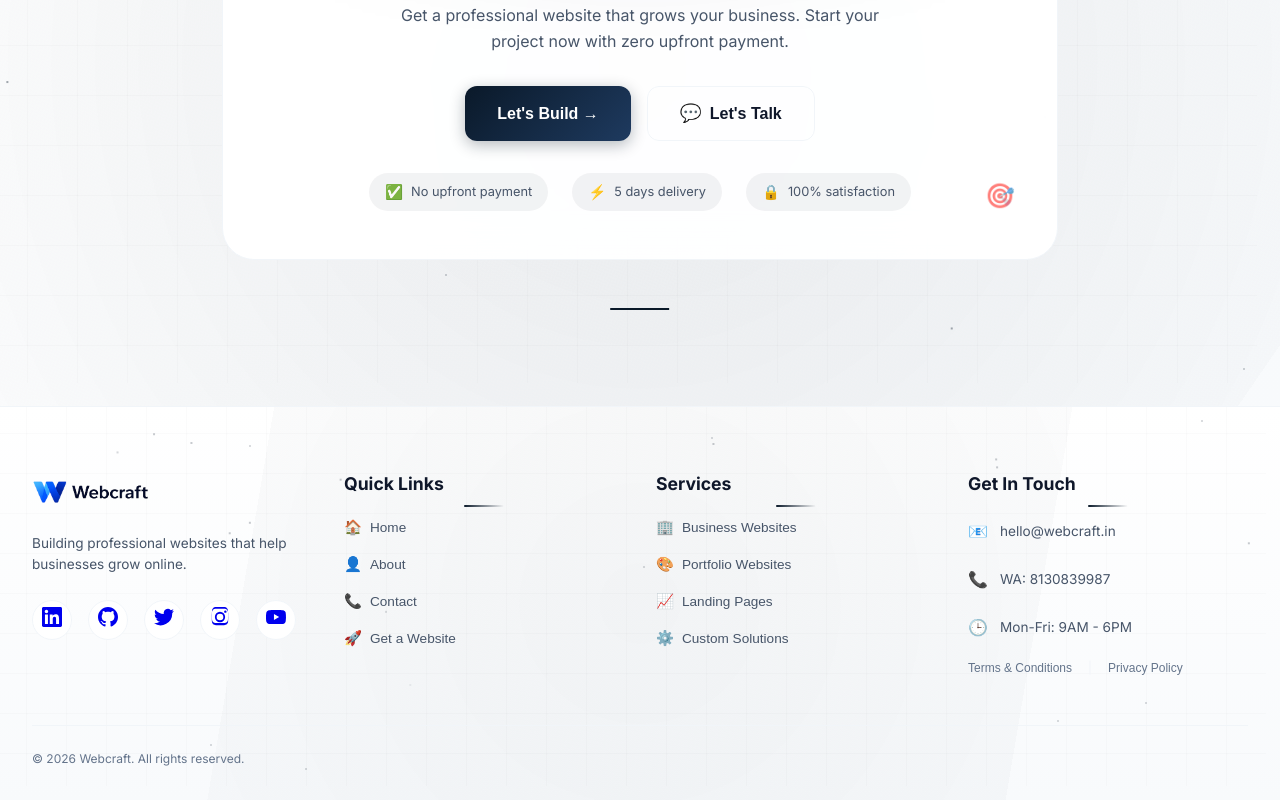
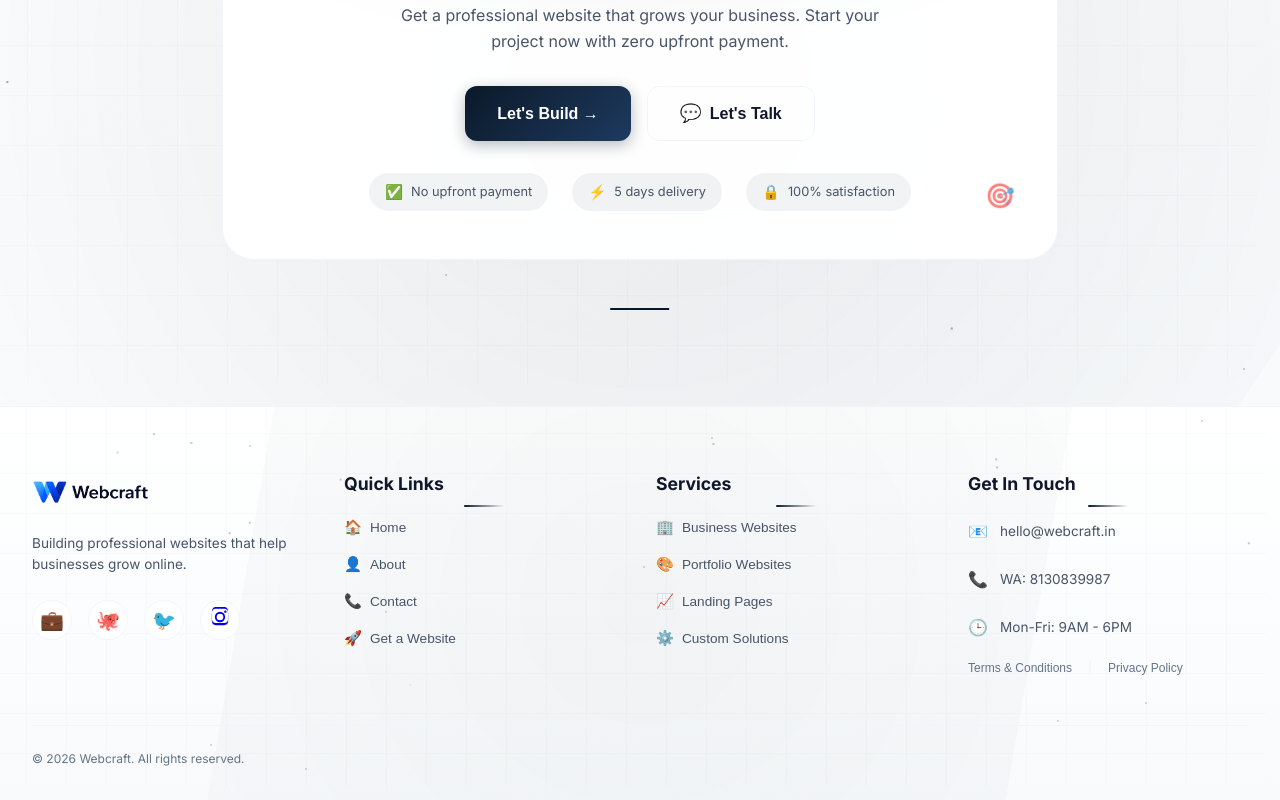
Before and after one commit to gauravquest00-create/webcraft, a React (Vite) app: page / in a window 1280 px wide. Shown: the part 7395-8195 px from the top of the page. Built offline with nearby package versions, Linux system fonts and the light colour scheme.

Commit message:
Update Footer.jsx

```diff
--- a/src/components/Footer.jsx
+++ b/src/components/Footer.jsx
@@ -21,38 +21,11 @@ export default function Footer() {
     window.scrollTo({ top: 0, behavior: 'smooth' })
   }
 
-const socialLinks = [
-  {
-    name: 'LinkedIn',
-    url: 'https://linkedin.com',
-    icon: (
-      <svg width="20" height="20" viewBox="0 0 24 24" fill="none" xmlns="http://www.w3.org/2000/svg">
-        <path d="M20.447 20.452h-3.554v-5.569c0-1.328-.027-3.037-1.852-3.037-1.853 0-2.136 1.445-2.136 2.939v5.667H9.351V9h3.414v1.561h.046c.477-.9 1.637-1.85 3.37-1.85 3.601 0 4.267 2.37 4.267 5.455v6.286zM5.337 7.433c-1.144 0-2.063-.926-2.063-2.065 0-1.138.92-2.063 2.063-2.063 1.14 0 2.064.925 2.064 2.063 0 1.139-.925 2.065-2.064 2.065zm1.782 13.019H3.555V9h3.564v11.452zM22.225 0H1.771C.792 0 0 .774 0 1.729v20.542C0 23.227.792 24 1.771 24h20.451c.979 0 1.771-.773 1.771-1.729V1.729C24 .774 23.204 0 22.225 0z" fill="currentColor"/>
-      </svg>
-    ),
-    color: '#0077B5'
-  },
-  {
-    name: 'GitHub',
-    url: 'https://github.com',
-    icon: (
-      <svg width="20" height="20" viewBox="0 0 24 24" fill="none" xmlns="http://www.w3.org/2000/svg">
-        <path d="M12 0C5.37 0 0 5.37 0 12c0 5.31 3.435 9.795 8.205 11.385.6.105.825-.255.825-.57 0-.285-.015-1.23-.015-2.235-3.015.555-3.795-.735-4.035-1.41-.135-.345-.72-1.41-1.23-1.695-.42-.225-1.02-.78-.015-.795.945-.015 1.62.87 1.86 1.23 1.095 1.83 2.85 1.32 3.555 1.005.105-.78.42-1.32.765-1.62-2.67-.3-5.46-1.335-5.46-5.925 0-1.305.465-2.385 1.23-3.225-.12-.3-.54-1.53.12-3.18 0 0 1.005-.315 3.3 1.23.96-.27 1.98-.405 3-.405s2.04.135 3 .405c2.295-1.56 3.3-1.23 3.3-1.23.66 1.65.24 2.88.12 3.18.765.84 1.23 1.905 1.23 3.225 0 4.605-2.805 5.625-5.475 5.925.435.375.81 1.095.81 2.22 0 1.605-.015 2.895-.015 3.3 0 .315.225.69.825.57C20.565 21.795 24 17.31 24 12c0-6.63-5.37-12-12-12z" fill="currentColor"/>
-      </svg>
-    ),
-    color: '#333333'
-  },
-  {
-    name: 'Twitter',
-    url: 'https://twitter.com',
-    icon: (
-      <svg width="20" height="20" viewBox="0 0 24 24" fill="none" xmlns="http://www.w3.org/2000/svg">
-        <path d="M23.953 4.57a10 10 0 01-2.825.775 4.958 4.958 0 002.163-2.723c-.951.555-2.005.959-3.127 1.184a4.92 4.92 0 00-8.384 4.482C7.69 8.095 4.067 6.13 1.64 3.162a4.822 4.822 0 00-.666 2.475c0 1.71.87 3.213 2.188 4.096a4.904 4.904 0 01-2.228-.616v.06a4.923 4.923 0 003.946 4.827 4.996 4.996 0 01-2.212.085 4.936 4.936 0 004.604 3.417 9.867 9.867 0 01-6.102 2.105c-.39 0-.779-.023-1.17-.067a13.995 13.995 0 0021.846-12.185c.003-.001.005-.002.008-.003z" fill="currentColor"/>
-      </svg>
-    ),
-    color: '#1DA1F2'
-  },
-  {
+ const socialLinks = [
+    { name: 'LinkedIn', url: 'https://linkedin.com', icon: '💼', color: '#0077B5' },
+    { name: 'GitHub', url: 'https://github.com', icon: '🐙', color: '#333' },
+    { name: 'Twitter', url: 'https://twitter.com', icon: '🐦', color: '#1DA1F2' },
+     {
     name: 'Instagram',
     url: 'https://instagram.com',
     icon: (
@@ -63,18 +36,8 @@ const socialLinks = [
       </svg>
     ),
     color: '#E4405F'
-  },
-  {
-    name: 'YouTube',
-    url: 'https://youtube.com',
-    icon: (
-      <svg width="20" height="20" viewBox="0 0 24 24" fill="none" xmlns="http://www.w3.org/2000/svg">
-        <path d="M23.498 6.186a3.016 3.016 0 0 0-2.122-2.136C19.505 3.545 12 3.545 12 3.545s-7.505 0-9.376.505A3.017 3.017 0 0 0 .502 6.186C0 8.073 0 12 0 12s0 3.927.502 5.814a3.016 3.016 0 0 0 2.122 2.136c1.871.505 9.376.505 9.376.505s7.505 0 9.376-.505a3.015 3.015 0 0 0 2.122-2.136C24 15.927 24 12 24 12s0-3.927-.502-5.814zM9.545 15.568V8.432L15.818 12l-6.273 3.568z" fill="currentColor"/>
-      </svg>
-    ),
-    color: '#FF0000'
   }
-]
+  ]
 
   const quickLinks = [
     { name: 'Home', path: '/', icon: '🏠' },
```
